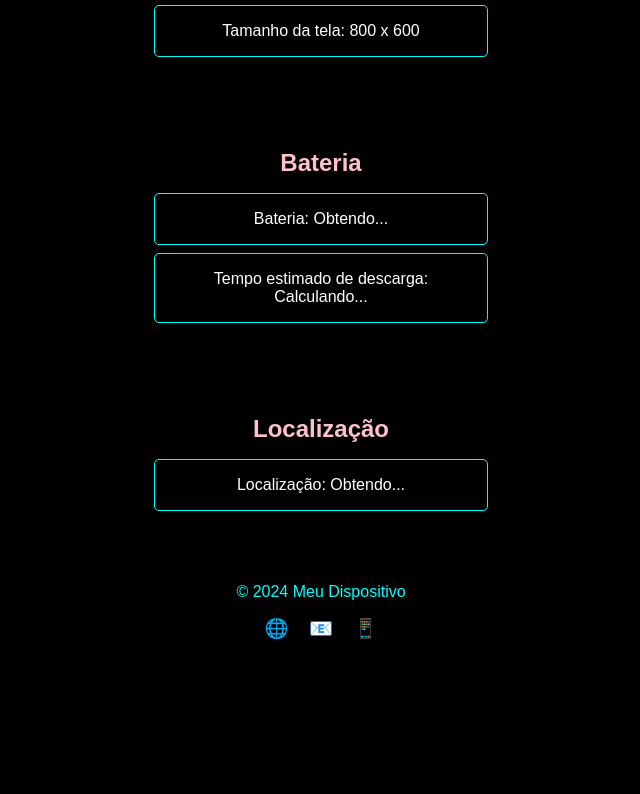
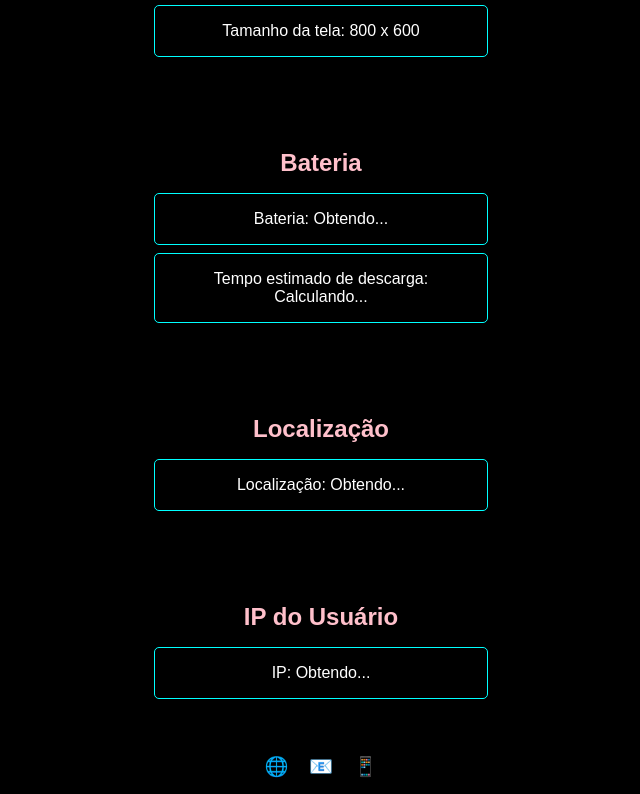
Before and after one commit to cmstudioapps/Meudispositivo, a plain HTML site: page home.html in a window 1280 px wide. Shown: the part 508-1302 px from the top of the page, without its empty margins (319-959 px from the left). Before the commit the page ends 1164 px from the top, so only its background shows below. Drawn offline with Linux system fonts and the light colour scheme.

Commit message:
Atualizar o home.html

```diff
--- a/home.html
+++ b/home.html
@@ -10,8 +10,6 @@
     html {
       scroll-behavior: smooth;
     }
-
-
   </style>
 </head>
 <body>
@@ -48,16 +46,22 @@
       <h2>Localização</h2>
       <div class="card" id="location">Localização: Obtendo...</div>
     </section>
+
+    <!-- Seção de IP do Usuário -->
+    <section class="info-section">
+      <h2>IP do Usuário</h2>
+      <div class="card" id="user-ip">IP: Obtendo...</div>
+    </section>
   </main>
 
   <footer>
-    <p>© 2024 Meu Dispositivo</p>
     <div class="social-icons">
       <span>🌐</span>
       <span>📧</span>
       <span>📱</span>
     </div>
   </footer>
+
   <script src="main.js"></script>
 </body>
 </html>
```
